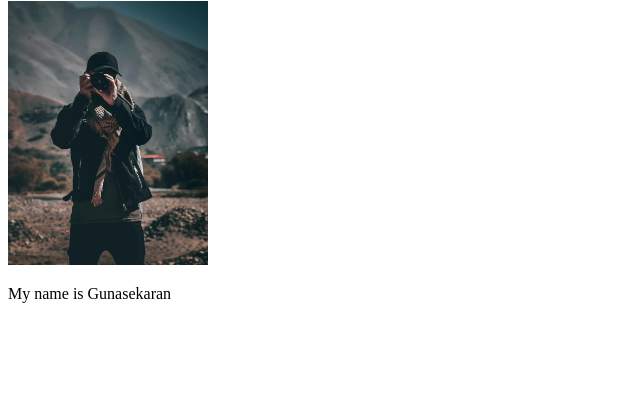
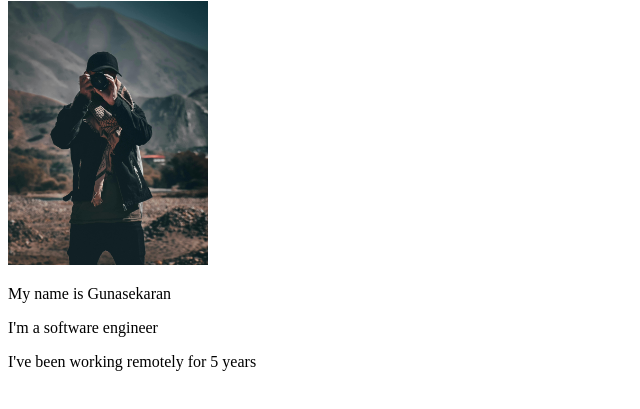
Before and after one commit to gunav1/wpage, a plain HTML site: page index.html in a window 1280 px wide. Shown: the part 79-488 px from the top of the page, without its empty margins (0-640 px from the left). Drawn offline with Linux system fonts and the light colour scheme.

Commit message:
newe para added

```diff
--- a/index.html
+++ b/index.html
@@ -9,5 +9,7 @@
     <h1>Gunasekaran</h1>
     <img src="pexels-sulimansallehi-1704488.jpg" width="200px" alt="">
     <p>My name is Gunasekaran</p>
+    <p>I'm a software engineer</p>
+    <p>I've been working remotely for 5 years</p>
 </body>
 </html>
```
